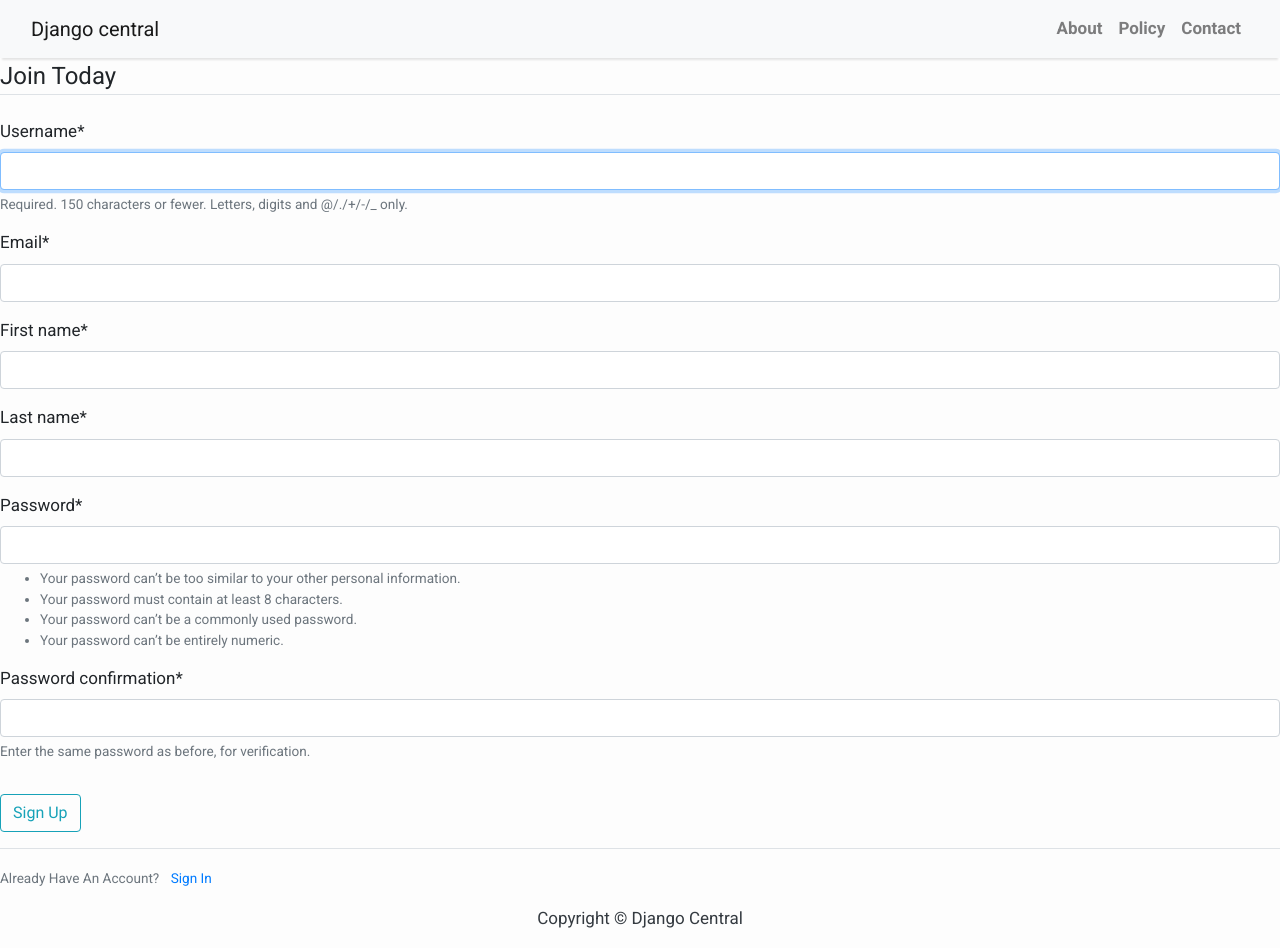
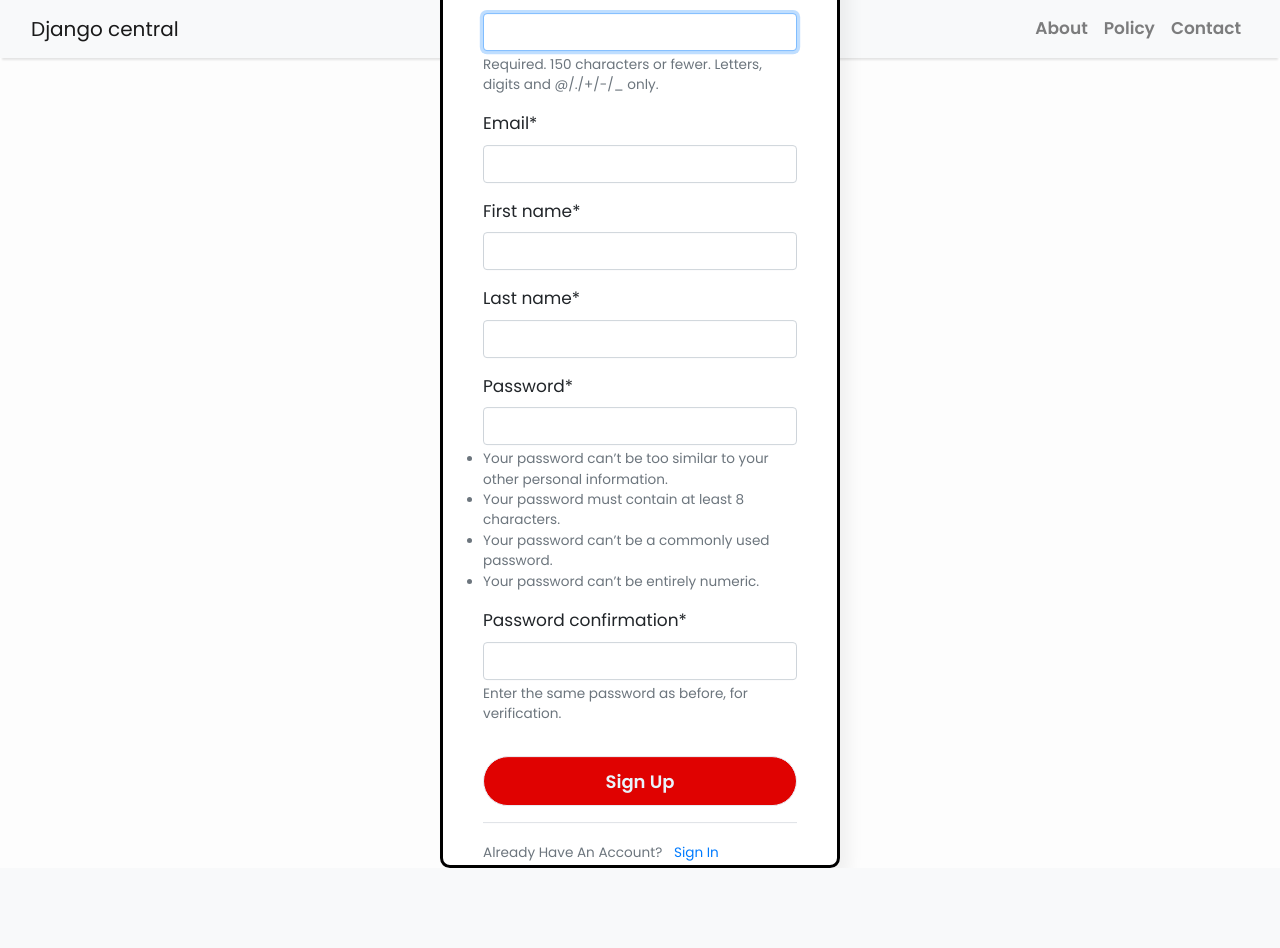
Before and after one commit to jab098/Vodafone-News, a Django app: page /users/register/ in a window 1280 px wide. After the commit the page ends 868 px from the top, so only its background shows below. Run offline with Django 4.2, Linux system fonts and the light colour scheme; parts of the project's set-up code (start-up, migrations or seed data) failed here and were passed over; some libraries are stand-ins or nearby versions.

Commit message:
Updated registeration page UI

```diff
--- a/RIAProject/users/templates/registration/login.html
+++ b/RIAProject/users/templates/registration/login.html
@@ -166,7 +166,7 @@
       <div class="pass"><a href="{% url 'password_reset' %}">Forgot Password?</a></div>
       <input type="submit" value="Login">
       <div class="signup_link">
-        Not a member? <a href="#">Signup</a>
+        Not a member? <a href="{% url 'register' %}">Signup</a>
       </div>
     </form>
   </div>
--- a/RIAProject/users/templates/users/register.html
+++ b/RIAProject/users/templates/users/register.html
@@ -1,6 +1,162 @@
 {% extends "base.html" %}
 {% load crispy_forms_tags %}
 {% block content %}
+{% load static %}
+<style>
+    @import url('https://fonts.googleapis.com/css2?family=Noto+Sans:wght@700&family=Poppins:wght@400;500;600&display=swap');
+
+    * {
+        margin: 0;
+        padding: 0;
+        box-sizing: border-box;
+        font-family: "Poppins", sans-serif;
+    }
+
+    body {
+        margin: 0;
+        padding: 0;
+        /* background: linear-gradient(120deg, #2980b9, #8e44ad); */
+        height: 100vh;
+        overflow: hidden;
+    }
+
+    .center {
+        position: absolute;
+        top: 50%;
+        left: 50%;
+        transform: translate(-50%, -50%);
+        width: 400px;
+        background: white;
+        border-radius: 10px;
+        border: 3px solid #000000;
+        box-shadow: 10px 10px 15px rgba(0, 0, 0, 0.05);
+    }
+
+    .center h1 {
+        text-align: center;
+        padding: 20px 0;
+        border-bottom: 1px solid silver;
+    }
+
+    .center form {
+        padding: 0 40px;
+        box-sizing: border-box;
+    }
+
+    form .txt_field {
+        position: relative;
+        border-bottom: 2px solid #adadad;
+        margin: 30px 0;
+    }
+
+    .txt_field input {
+        width: 100%;
+        padding: 0 5px;
+        height: 40px;
+        font-size: 16px;
+        border: none;
+        background: none;
+        outline: none;
+    }
+
+    .txt_field label {
+        position: absolute;
+        top: 50%;
+        left: 5px;
+        color: #adadad;
+        transform: translateY(-50%);
+        font-size: 16px;
+        pointer-events: none;
+        transition: .5s;
+    }
+
+    .txt_field span::before {
+        content: '';
+        position: absolute;
+        top: 40px;
+        left: 0;
+        width: 0%;
+        height: 2px;
+        background: #e00201;
+        transition: .5s;
+    }
+
+    .txt_field input:focus~label,
+    .txt_field input:valid~label {
+        top: -5px;
+        color: #e00201;
+    }
+
+    .txt_field input:focus~span::before,
+    .txt_field input:valid~span::before {
+        width: 100%;
+    }
+
+    .pass {
+        margin: -5px 0 20px 5px;
+        color: #a6a6a6;
+        cursor: pointer;
+    }
+
+    .pass:hover {
+        text-decoration: underline;
+    }
+
+    input[type="submit"] {
+        width: 100%;
+        height: 50px;
+        border: 1px solid;
+        background: #e00201;
+        border-radius: 25px;
+        font-size: 18px;
+        color: #e9f4fb;
+        font-weight: 700;
+        cursor: pointer;
+        outline: none;
+    }
+
+    input[type="submit"]:hover {
+        border-color: #e00201;
+        transition: .5s;
+    }
+
+    .signup_link {
+        margin: 30px 0;
+        text-align: center;
+        font-size: 16px;
+        color: #666666;
+    }
+
+    .signup_link a {
+        color: #e00201;
+        text-decoration: none;
+    }
+
+    .signup_link a:hover {
+        text-decoration: underline;
+    }
+
+    .join{
+        text-align: center;
+    }
+
+    .register{
+        width: 100%;
+    height: 50px;
+    border: 1px solid;
+    background: #e00201;
+    border-radius: 25px;
+    font-size: 18px;
+    color: #e9f4fb;
+    font-weight: 700;
+    cursor: pointer;
+    outline: none;
+    }
+</style>
+
+<body>
+    <div class="center">
+
 
         <form method="POST">
             <!-- creating cross site request forgery token to protect the form agadinst attacks -->
@@ -10,20 +166,22 @@
                 <form method="POST">
                     {% csrf_token %}
                     <fieldset class="form-group">
-                    <legend class="border-bottom mb-4">Join Today</legend>
+                        <legend class="join">Signup <img src="{% static 'user_icon.png' %}" alt="Icon" width="30" height="30"></legend>
                         <!-- crispy forms styles and validates the forms for us -->
                             {{ form | crispy }}
                     </fieldset>
                     <div class="form-group">
-                    <button class="btn btn-outline-info" type="submit">Sign Up</button>
+                        <button class="register" type="submit">Sign Up</button>
                     </div>
                 </form>
                 <div class="border-top pt-3">
                     <small class="text-muted">
-                    Already Have An Account? <a class="ml-2" href="#">Sign In</a>
+                        Already Have An Account? <a class="ml-2" href="{% url 'login' %}">Sign In</a>
                     </small>
                 </div>
             </div>
         </form>
+    </div>
+</body>
 
 {% endblock %}
--- a/RIAProject/users/urls.py
+++ b/RIAProject/users/urls.py
@@ -3,6 +3,6 @@ from django.urls import path, include
 
 urlpatterns = [
     path('accounts/', include('django.contrib.auth.urls')),
-    path('register/', views.register),
+    path('register/', views.register, name='register'),
     path('request-write/', views.requestWriterPermissions)
 ]
```
Lines whose indentation alone changed are shown as unchanged.
